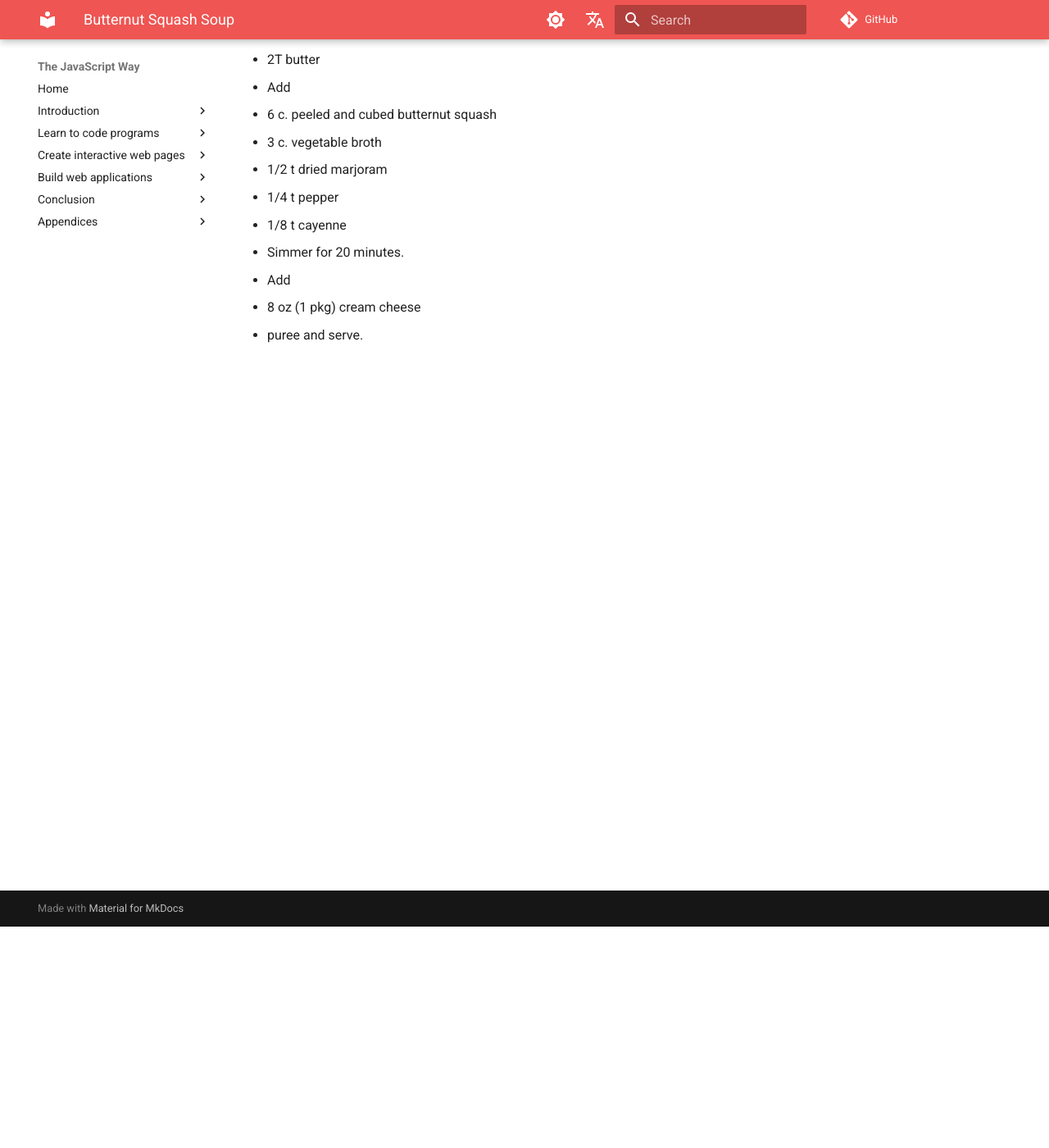
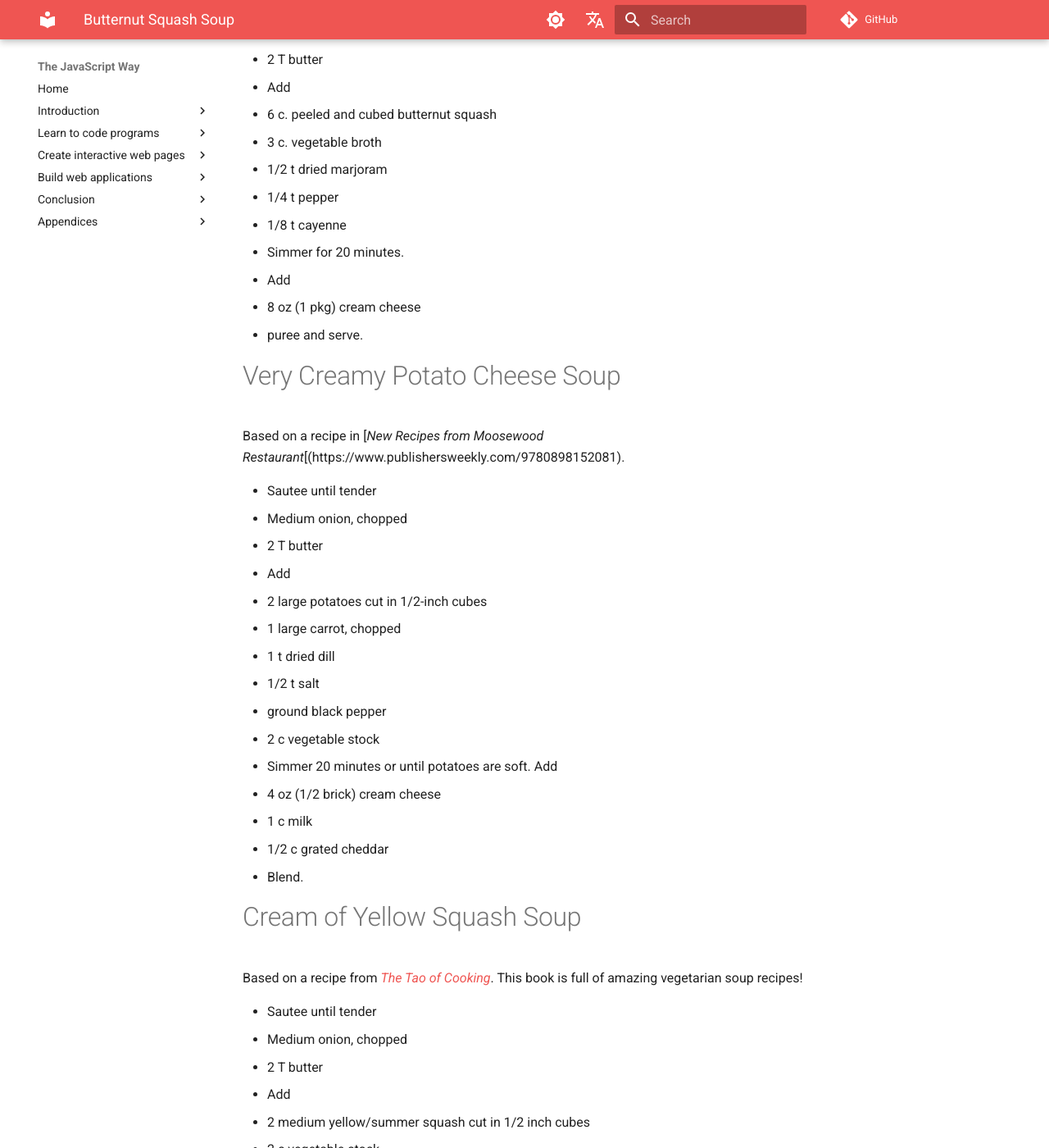
Before and after one commit to HBurgiel/Turnip-Report, an MkDocs documentation site: the page built from manuscript/Cream soups.md, in a window 1280 px wide and 1400 px high, scrolled down 270 px. Shown: the whole window at 82% size. Built offline with MkDocs 1.6.1 and Material for MkDocs 9.7.7, drawn with Linux system fonts in a browser that asks for light colours; comment, search, counter and statistics services are not loaded; some of the changed text lies outside the part shown.

Commit message:
Update Cream soups.md
squash soup, potato soup

```diff
--- a/manuscript/Cream soups.md
+++ b/manuscript/Cream soups.md
@@ -6,7 +6,7 @@ Try altering the amount of cream cheese or cayenne.
 
 - Sautee until tender
   - medium onion, chopped
-  - 2T butter
+  - 2 T butter
 - Add
   - 6 c. peeled and cubed butternut squash
   - 3 c. vegetable broth
@@ -17,3 +17,39 @@ Try altering the amount of cream cheese or cayenne.
 - Add
   - 8 oz (1 pkg) cream cheese
 - puree and serve.
+
+# Very Creamy Potato Cheese Soup
+
+Based on a recipe in [_New Recipes from Moosewood Restaurant_[(https://www.publishersweekly.com/9780898152081).
+
+- Sautee until tender
+  - Medium onion, chopped
+  - 2 T butter
+- Add
+  - 2 large potatoes cut in 1/2-inch cubes
+  - 1 large carrot, chopped
+  - 1 t dried dill
+  - 1/2 t salt
+  - ground black pepper
+  - 2 c vegetable stock
+- Simmer 20 minutes or until potatoes are soft. Add
+  - 4 oz (1/2 brick) cream cheese
+  - 1 c milk
+  - 1/2 c grated cheddar
+- Blend.
+
+# Cream of Yellow Squash Soup
+
+Based on a recipe from [_The Tao of Cooking_](https://www.barnesandnoble.com/w/the-tao-of-cooking-sally-pasley/1103134453). This book is full of amazing vegetarian soup recipes!
+
+- Sautee until tender
+  - Medium onion, chopped
+  - 2 T butter
+- Add
+  - 2 medium yellow/summer squash cut in 1/2 inch cubes
+  - 2 c vegetable stock
+  - 3/4 t salt
+  - white pepper and powdered ginger to taste
+-  Simmer 20 minutes. Add
+  - 1/4 c heavy cream
+- Blend.
```
